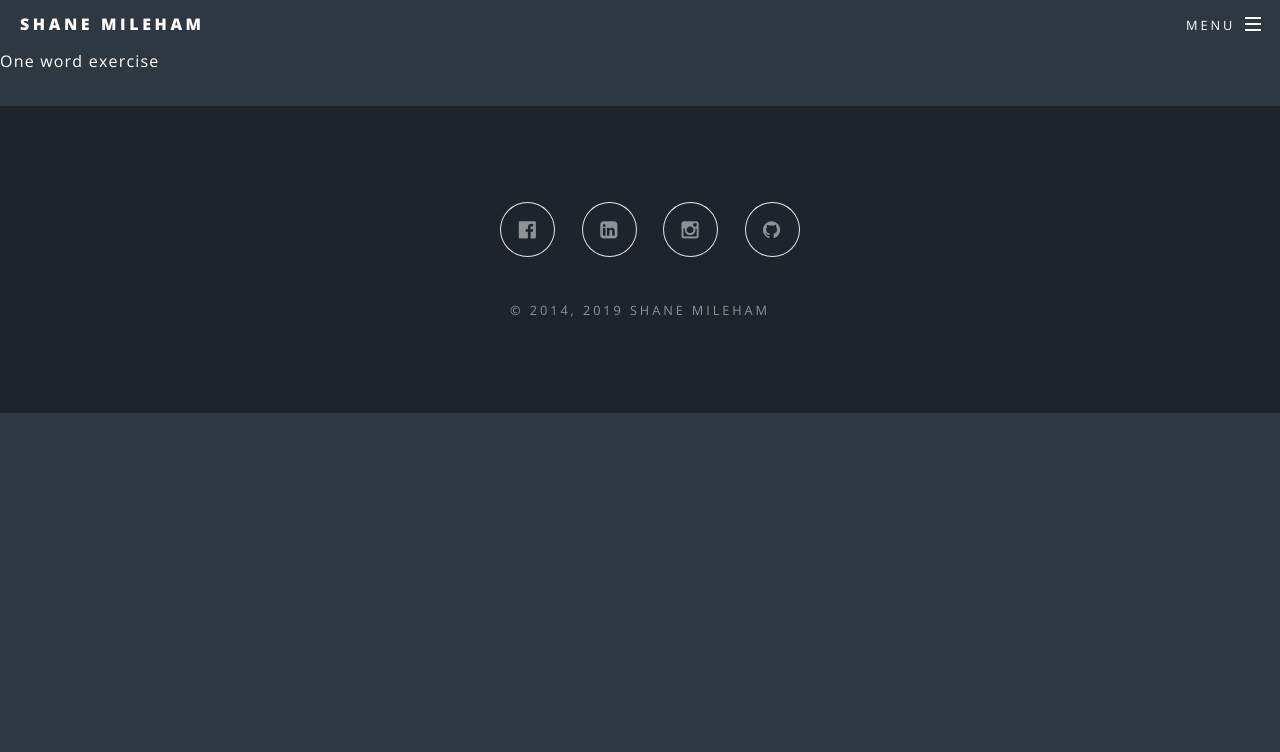
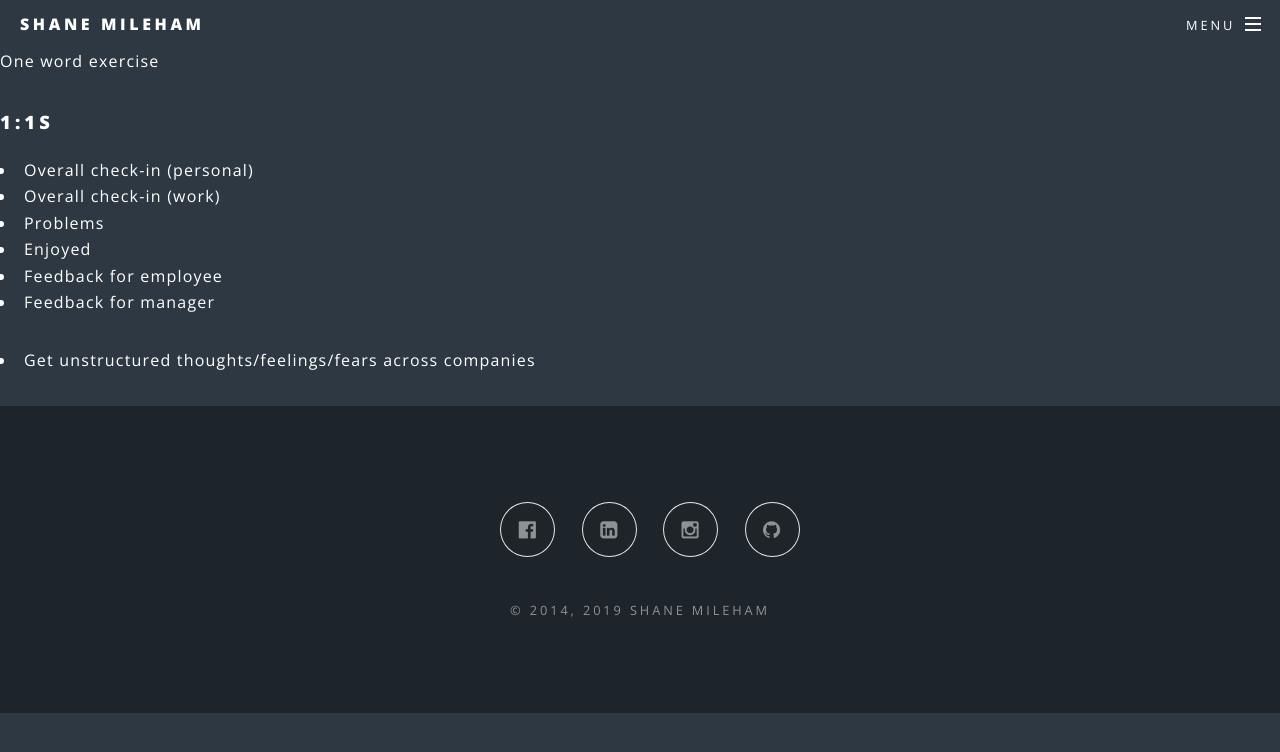
Before and after one commit to shanemileham/shanemileham.github.io, a Jekyll site: the page built from _kb/professional/management/meeting.md, in a window 1280 px wide. Shown: the top 752 px of the page. Built offline with Jekyll 4.4.1, drawn with Linux system fonts in a browser that asks for light colours; comment, search, counter and statistics services are not loaded.

Commit message:
Added meetings :: 1:1s

```diff
--- a/_kb/professional/management/meeting.md
+++ b/_kb/professional/management/meeting.md
@@ -3,3 +3,15 @@ title: Meeting
 ---
 
 One word exercise
+
+
+
+### 1:1s
+- Overall check-in (personal)
+- Overall check-in (work)
+- Problems
+- Enjoyed
+- Feedback for employee
+- Feedback for manager
+
+- Get unstructured thoughts/feelings/fears across companies
```
